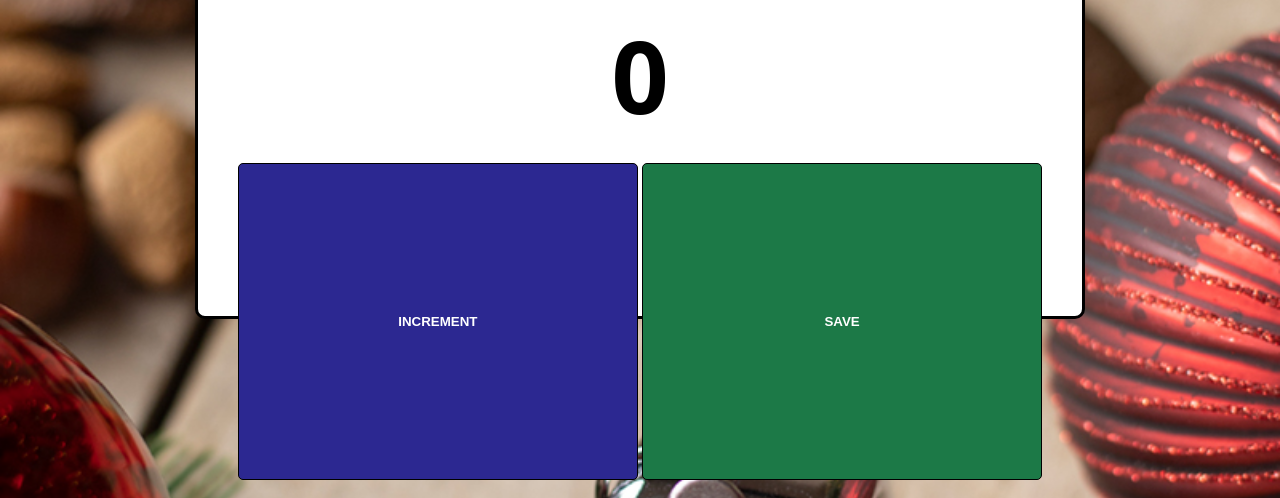
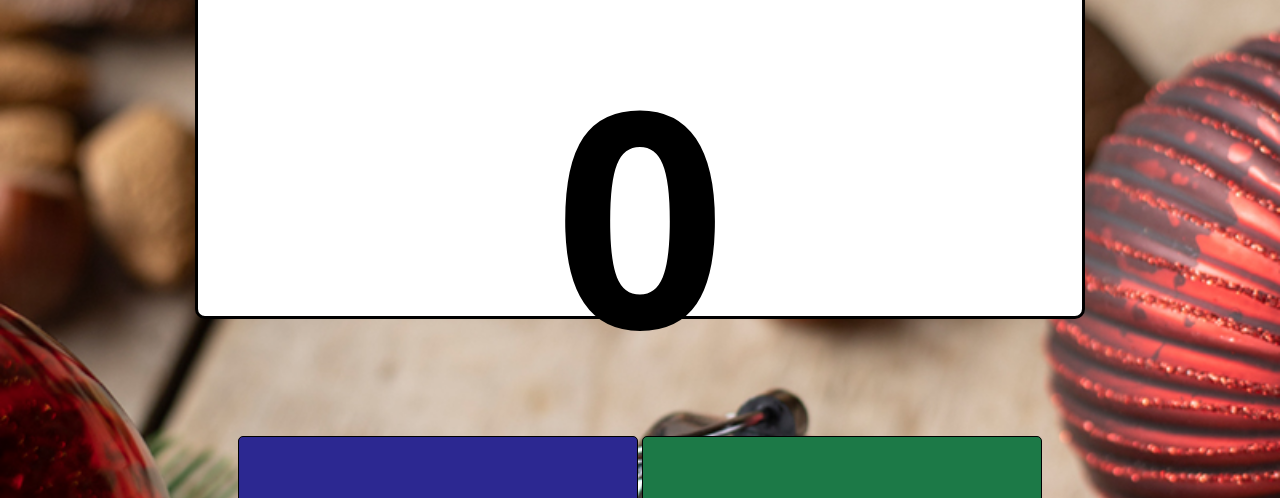
Before and after one commit to Rohitjadhav19899/Row_counter, a plain HTML site: page index.html in a window 1280 px wide. Shown: the part 277-775 px from the top of the page. Drawn offline with Linux system fonts and the light colour scheme.

Commit message:
Update index.css

```diff
--- a/index.css
+++ b/index.css
@@ -33,15 +33,15 @@ h1 {
 }
 
 h2 {
-    font-size: 100px;
+    font-size: 300px;
     margin-top: 0;
     margin-bottom: 20px;
 }
 
 button {
     border: 1px solid black;
-    padding-top: 150px;
-    padding-bottom: 150px;
+    padding-top: 100px;
+    padding-bottom: 100px;
     color: white;
     font-weight: bold;
     width: 400px;
```
